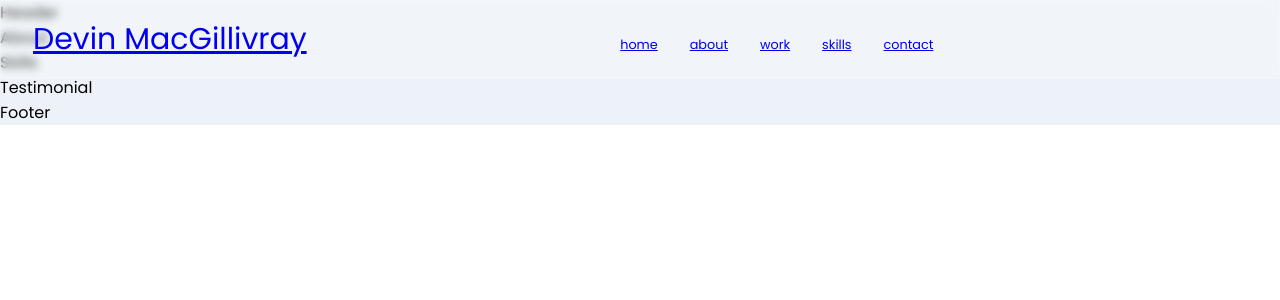
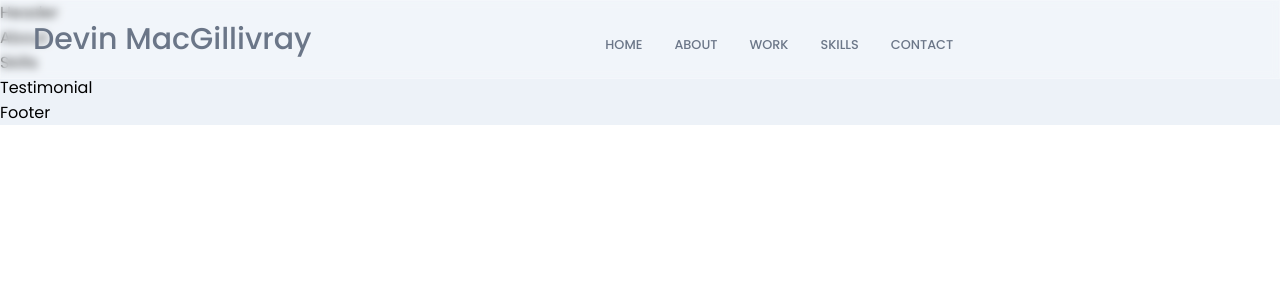
Before and after one commit to devhmac/Final_portfolio, a Next.js app in the folder portfolio-site/: page / in a window 1280 px wide. Shown: the top 300 px of the page. Built offline with nearby package versions, Linux system fonts and the light colour scheme; a web font is replaced by a local one.

Commit message:
base nav styled

```diff
--- a/portfolio-site/styles/Navbar.module.scss
+++ b/portfolio-site/styles/Navbar.module.scss
@@ -18,7 +18,9 @@
   align-items: center;
   a {
     font-size: 30px;
-    font-weight: 400;
+    font-weight: 500;
+    text-decoration: none;
+    color: var(--gray-color);
 
     @media screen and (min-width: 2000px) {
       font-size: 45px;
@@ -49,6 +51,24 @@
     }
 
     a {
+      color: var(--gray-color);
+      text-decoration: none;
+      flex-direction: column;
+
+      text-transform: uppercase;
+      font-weight: 500;
+
+      transition: all 0.3s ease-in-out;
+
+      &:hover {
+        color: var(--secondary-color);
+      }
+    }
+    &:hover {
+      div {
+        background-color: var(--secondary-color);
+        transition: all 0.3s ease-in-out;
+      }
     }
   }
 }
```
